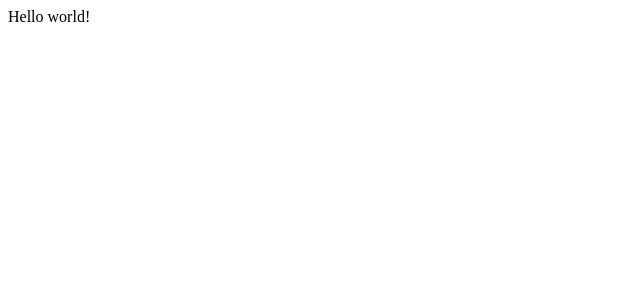
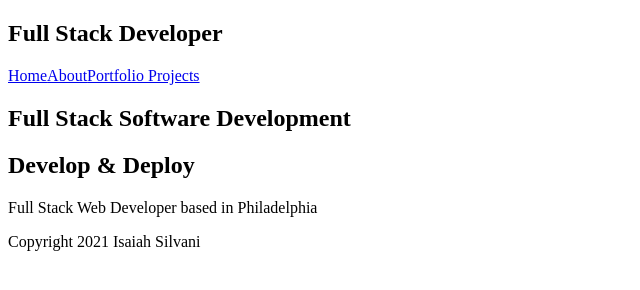
Before and after one commit to isaiahsilvani/portfolio-site, a Gatsby site: page / in a window 1280 px wide. Shown: the whole page, without its empty margins (0-640 px from the left). Built offline with nearby package versions, Linux system fonts and the light colour scheme; Gatsby itself is replaced by a stand-in of ours.

Commit message:
stub layout and nav

```diff
--- /dev/null
+++ b/src/components/Layout.jsx
@@ -0,0 +1,16 @@
+import React from 'react';
+import Navbar from './Navbar'
+
+export default function Layout({ children }) {
+  return (
+    <div className='layout'>
+      <Navbar />
+      <div className='content'>
+        { children }
+      </div>
+      <footer>
+        <p>Copyright 2021 Isaiah Silvani</p>
+      </footer>
+    </div>
+  )
+}
--- /dev/null
+++ b/src/components/Navbar.jsx
@@ -0,0 +1,15 @@
+import { Link } from 'gatsby';
+import React from 'react';
+
+export default function Navbar() {
+  return (
+    <nav>
+      <h1>Full Stack Developer</h1>
+      <div className='links'>
+        <Link to="/">Home</Link>
+        <Link to="/about">About</Link>
+        <Link to="/projects">Portfolio Projects</Link>
+      </div>
+    </nav>
+  )
+}
--- a/src/pages/index.js
+++ b/src/pages/index.js
@@ -1,5 +1,16 @@
 import React from "react"
+import Layout from '../components/Layout'
 
 export default function Home() {
-  return <div>Hello world!</div>
+  return (
+    <Layout>
+      <section>
+        <div>
+          <h2>Full Stack Software Development</h2>
+          <h2>Develop & Deploy</h2>
+          <p>Full Stack Web Developer based in Philadelphia</p>
+        </div>
+      </section>
+    </Layout>
+  )
 }
```
Also changed, not shown: src/pages/404.js (added, +11 -0 lines), src/pages/about.js (added, +12 -0 lines), src/pages/projects/index.jsx (added, +10 -0 lines).
